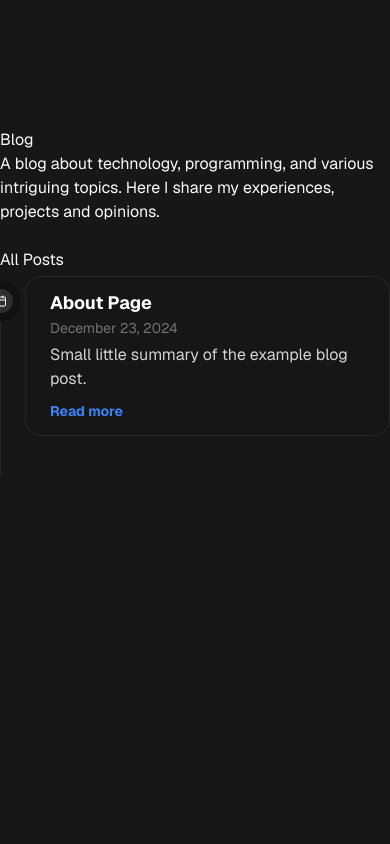
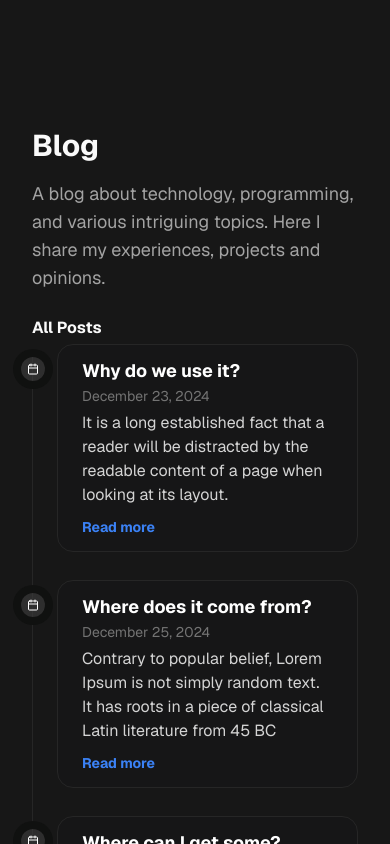
Before and after one commit to TheExeQ/samuelryberg.com, a Next.js app: page /blog in a window 390 px wide. Shown: the top 844 px of the page. Built offline with nearby package versions, Linux system fonts and the light colour scheme.

Commit message:
fix: responsiveness on blog page and placeholder posts

```diff
--- a/src/app/blog/page.tsx
+++ b/src/app/blog/page.tsx
@@ -8,23 +8,35 @@ const Blog: FC = () => {
   const posts = [
     {
       slug: "about",
-      title: "About Page",
+      title: "Why do we use it?",
       publishedAt: "2024-12-23",
-      summary: "Small little summary of the example blog post.",
+      summary: "It is a long established fact that a reader will be distracted by the readable content of a page when looking at its layout.",
+    },
+    {
+      slug: "about2",
+      title: "Where does it come from?",
+      publishedAt: "2024-12-25",
+      summary: "Contrary to popular belief, Lorem Ipsum is not simply random text. It has roots in a piece of classical Latin literature from 45 BC",
+    },
+    {
+      slug: "about3",
+      title: "Where can I get some?",
+      publishedAt: "2024-12-26",
+      summary: "There are many variations of passages of Lorem Ipsum available, but the majority have suffered alteration in some form, by injected humour, or randomised words which don't look even slightly believable. If you are going to use a passage of Lorem Ipsum",
     },
   ];
 
   return (
-    <div className="mx-auto max-w-[800px]">
+    <div className="px-8 mx-auto max-w-[800px]">
       <div className="mb-16 mt-32 flex flex-col items-start justify-center">
-        <h1>Blog</h1>
-        <p className="mb-6">
+        <h2 className="mb-4 text-3xl font-bold">Blog</h2>
+        <p className="mb-6 text-lg text-muted-foreground">
           {" "}
           A blog about technology, programming, and various intriguing topics.
           Here I share my experiences, projects and opinions.
         </p>
 
-        <h2>All Posts</h2>
+        <h2 className="text-md font-bold">All Posts</h2>
         {!posts.length && <p className="mb-4 text-red-400">No posts found!</p>}
         <ol className="relative mt-4 border-l border-neutral-200 dark:border-neutral-800">
           {posts.map((post, index) => (
--- a/src/constants/config.tsx
+++ b/src/constants/config.tsx
@@ -182,10 +182,10 @@ export const nav: Array<NavLink> = [
   //   title: "Music",
   //   href: "/music",
   // },
-  // {
-  //   name: "Blog",
-  //   link: "/blog",
-  // },
+  {
+    name: "Blog",
+    link: "/blog",
+  },
   {
     name: "About",
     link: "/about",
```
